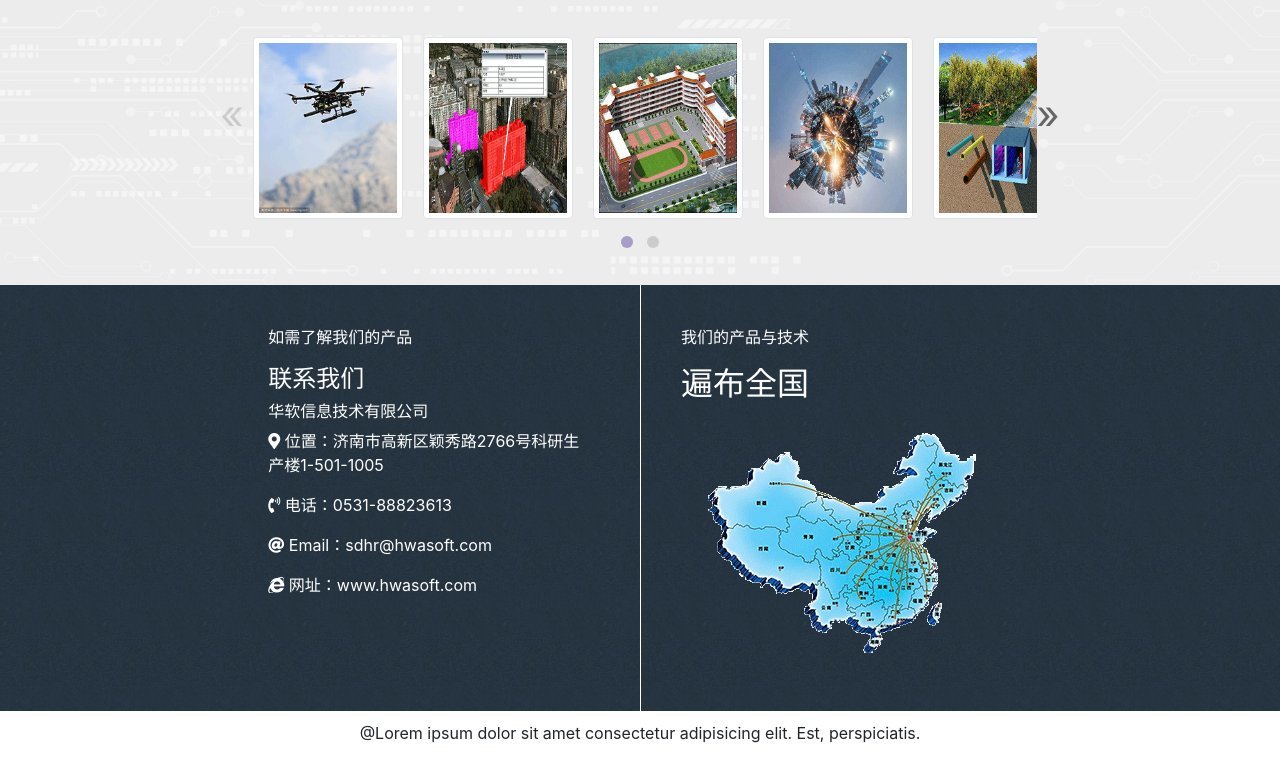
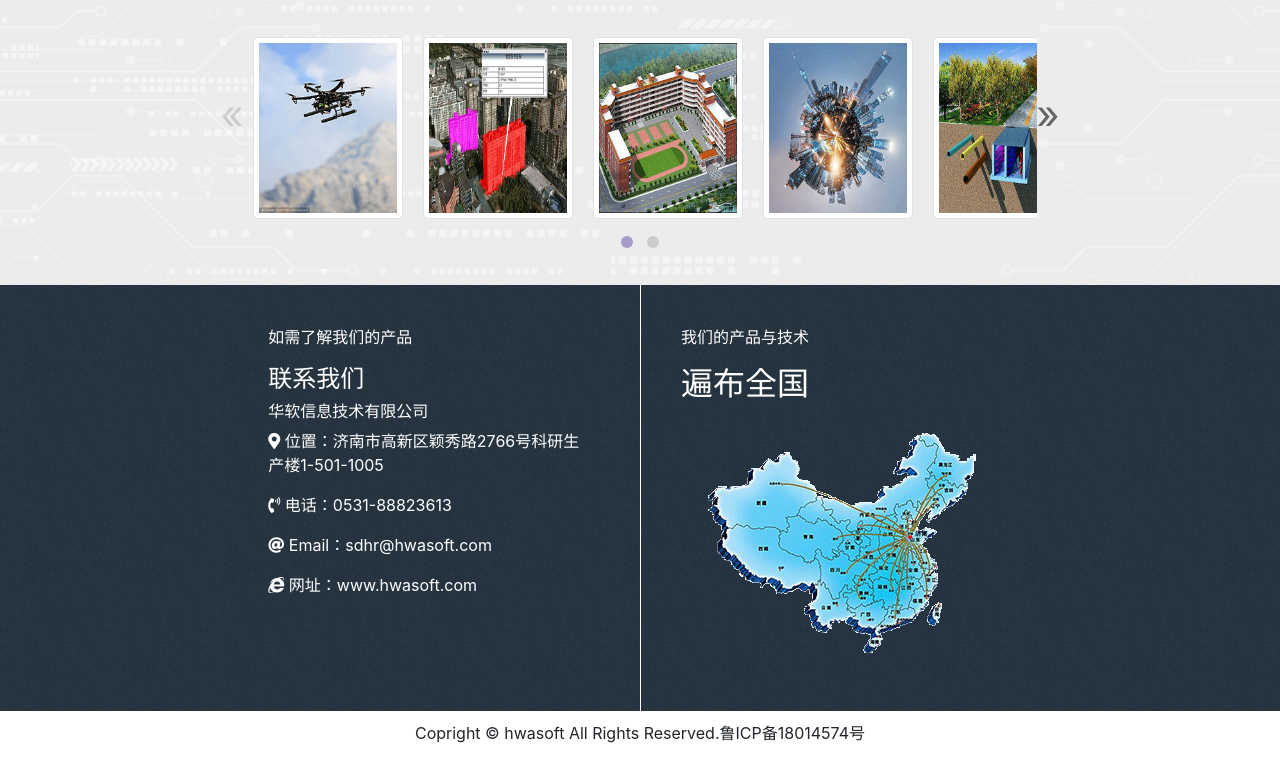
Before and after one commit to wangdaoo/Company-Website, a website: page index.html in a window 1280 px wide. Shown: the part 1047-1818 px from the top of the page. Drawn offline with nearby package versions, Linux system fonts and the light colour scheme.

Commit message:
update index end

```diff
--- a/index.html
+++ b/index.html
@@ -298,7 +298,7 @@
       </div>
     </div>
     <footer>
-      <p>@Lorem ipsum dolor sit amet consectetur adipisicing elit. Est, perspiciatis.</p>
+      <p>Copright © hwasoft All Rights Reserved.鲁ICP备18014574号</p>
     </footer>
     <!-- footer end -->
 
```
